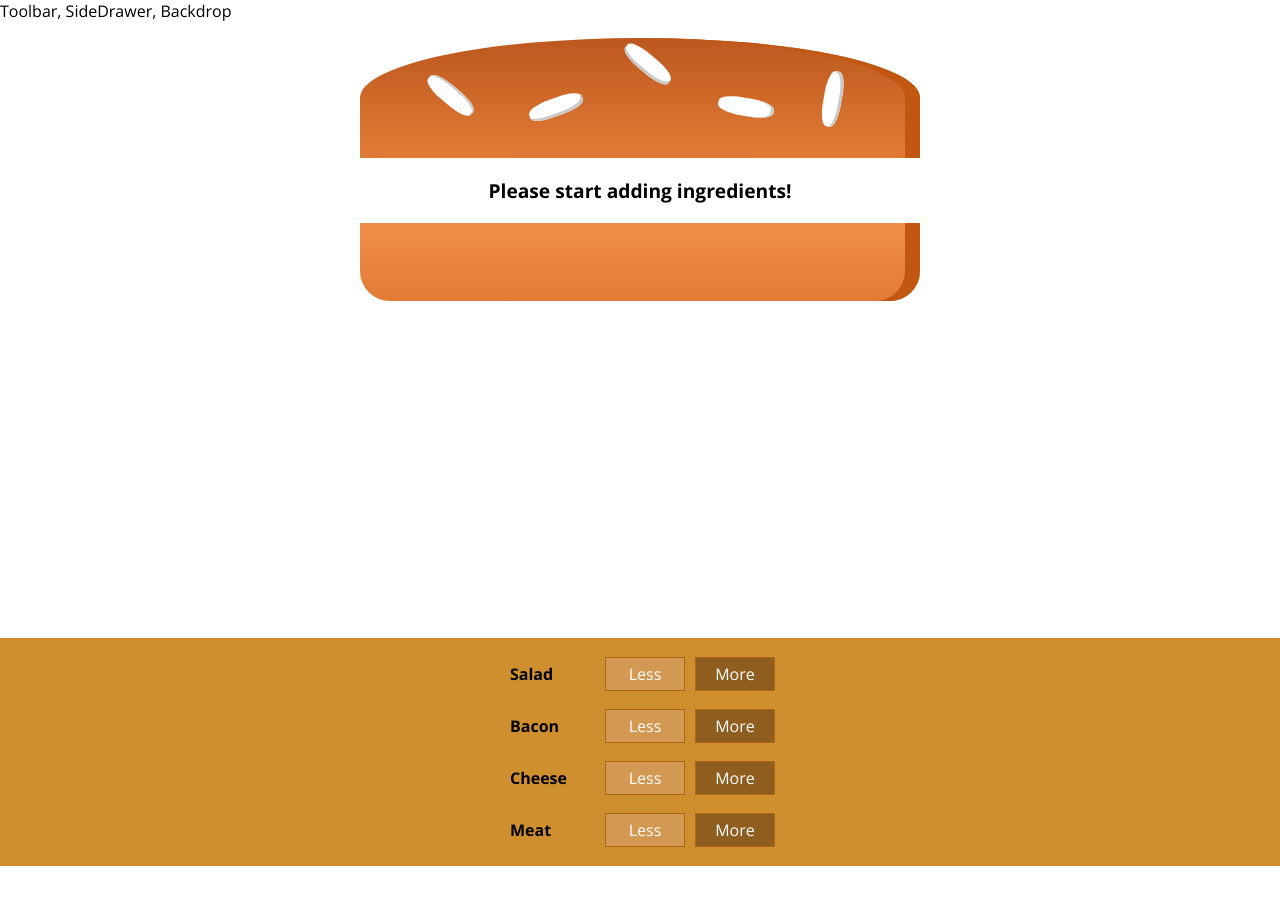
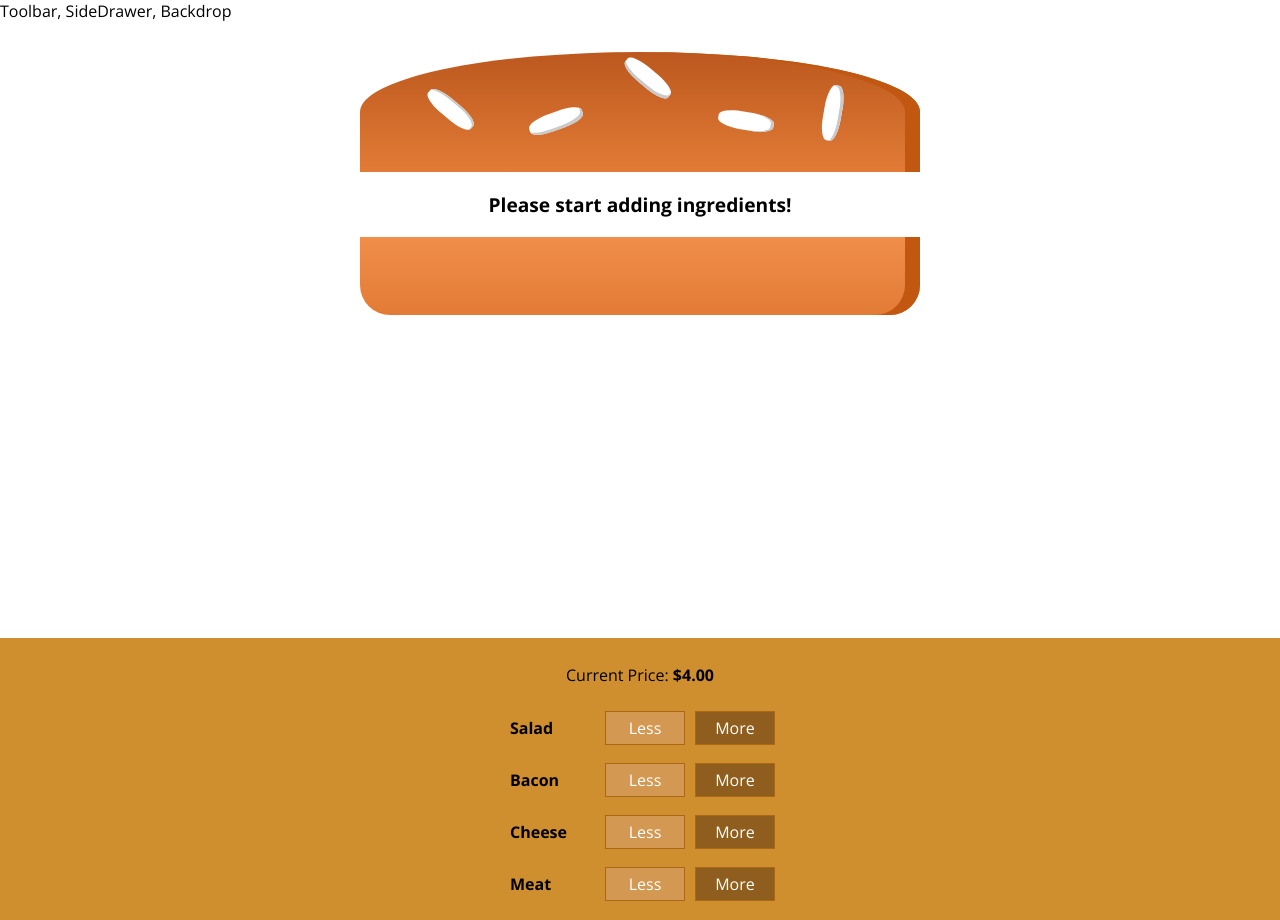
Before and after one commit to saraemanuelsson/burger-builder, a React app: page / in a window 1280 px wide. Before the commit the page ends 866 px from the top, so only its background shows below. Built offline with nearby package versions, Linux system fonts and the light colour scheme.

Commit message:
Add total price

```diff
--- a/src/components/Burger/BuildControls/BuildControls.js
+++ b/src/components/Burger/BuildControls/BuildControls.js
@@ -13,6 +13,7 @@
 
     return (
         <div className="buildControls">
+            <p>Current Price: <strong>${props.price.toFixed(2)}</strong></p>
             {controls.map(ctrl => (
                 <BuildControl
                     key={ctrl.label}
--- a/src/components/Burger/Burger.css
+++ b/src/components/Burger/Burger.css
@@ -2,7 +2,7 @@
     width: 100%;
     margin: auto;
     height: 250px;
-    /* overflow: scroll; */
+    overflow: auto;
     text-align: center;
     font-weight: bold;
     font-size: 1.2rem;
--- a/src/containers/BurgerBuilder/BurgerBuilder.js
+++ b/src/containers/BurgerBuilder/BurgerBuilder.js
@@ -62,6 +62,7 @@
             <Aux>
                 <Burger ingredients={this.state.ingredients} />
                 <BuildControls
+                    price={this.state.totalPrice}
                     ingredientAdded={this.addIngredientHandler}
                     ingredientRemoved={this.removeIngredientHandler}
                     disabled={disabledInfo}
```
